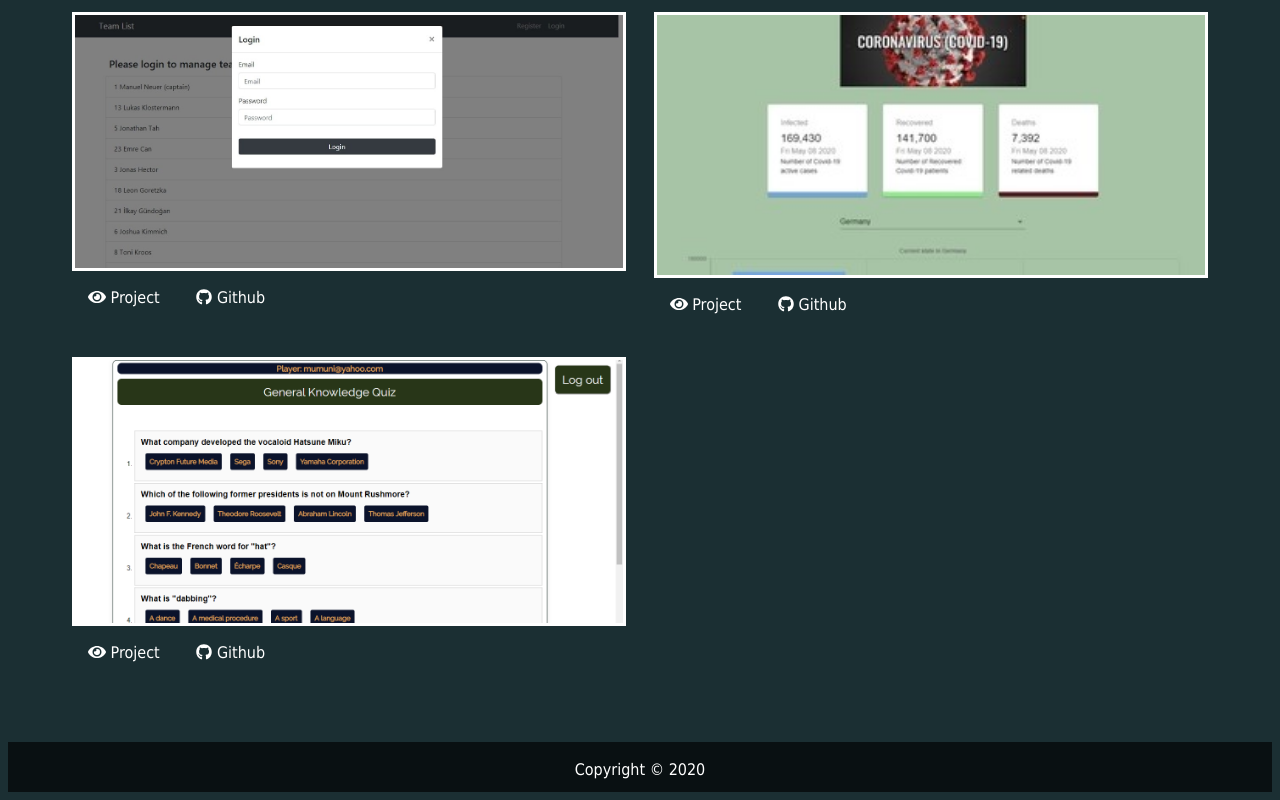
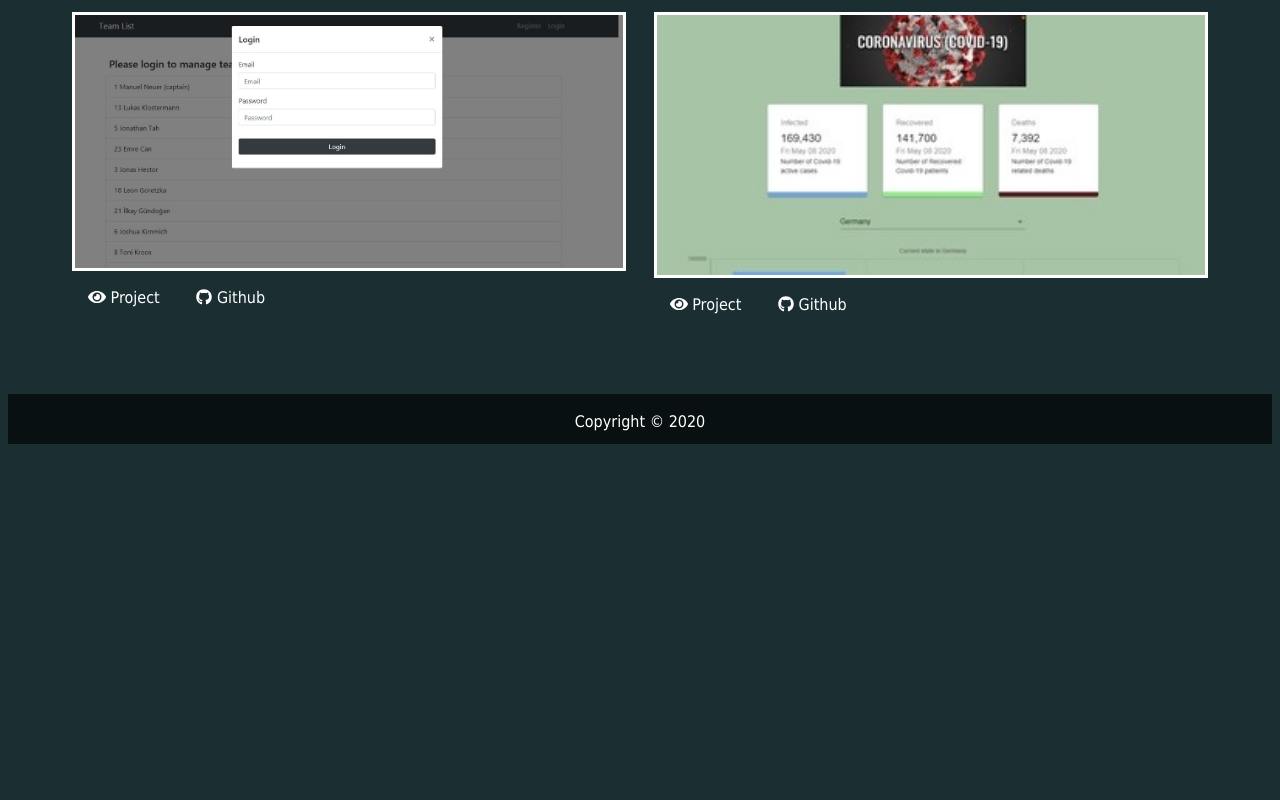
Before and after one commit to ogbeche77/my_portfolio, a plain HTML site: page project.html in a window 1280 px wide. Shown: the part 530-1330 px from the top of the page. After the commit the page ends 982 px from the top, so only its background shows below. Drawn offline with Linux system fonts and the light colour scheme.

Commit message:
project hidden

```diff
--- a/project.html
+++ b/project.html
@@ -105,12 +105,12 @@
             </div>
 
 
-
+            <!--
             <div class="item">
                 <a href="https://ogbeche77.github.io/quiz-app-with-react/" target="_blank">
                     <img src="img/img7.png" alt="projects">
                 </a>
-                <a href="https://ogbeche77.github.io/quiz-app-with-react/" target="_blank" class="btn-light">
+                <a href="https://ogbeche77.github.io/quiz-app-with-react/ target="_blank" class="btn-light">
                     <i class="fas fa-eye"></i>
                     Project
                 </a>
@@ -121,7 +121,7 @@
 
             </div>
 
-
+-->
 
 
         </div>
```
